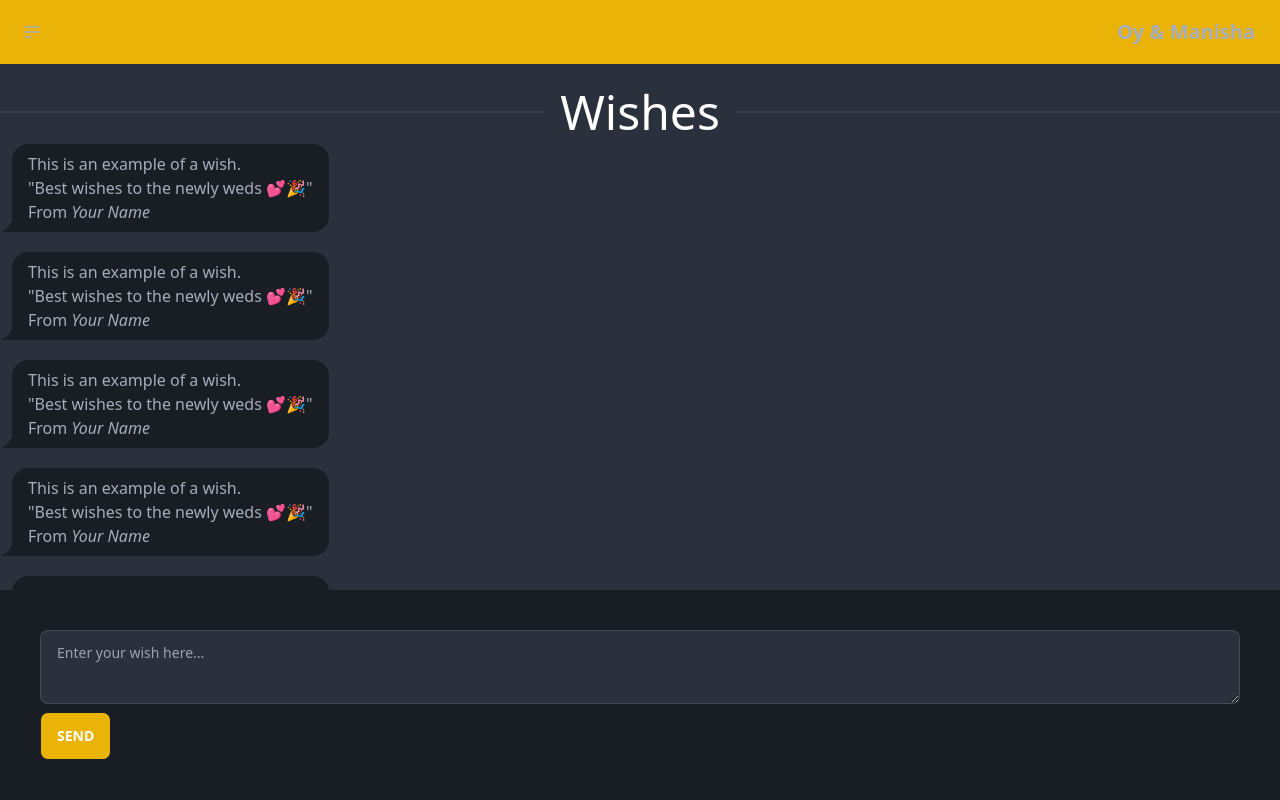
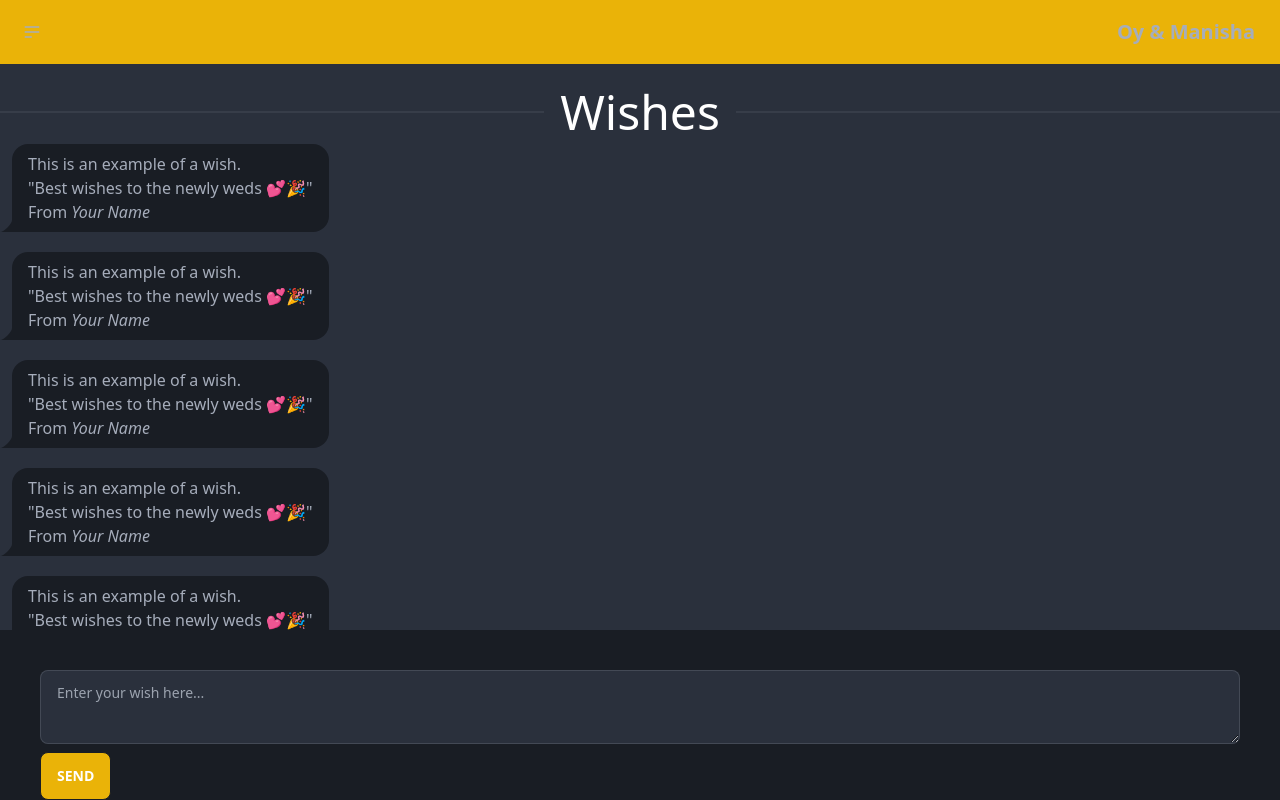
Before and after one commit to Shiv2205/wedding-app, a Next.js app: page /wishes in a window 1280 px wide. Shown: the top 800 px of the page. Built offline with nearby package versions, Linux system fonts and the light colour scheme.

Commit message:
Fixed footer overlapping wishes

```diff
--- a/src/components/WishForm.jsx
+++ b/src/components/WishForm.jsx
@@ -1,6 +1,6 @@
 const WishForm = () => {
     return (
-        <footer className="footer z-10 fixed left-0 bottom-0 p-10 bg-neutral text-neutral-content">
+        <footer className="footer z-10 -mb-10 fixed left-0 bottom-0 p-10 bg-neutral text-neutral-content">
             <form className="w-full">
             <textarea className="textarea textarea-bordered w-full" placeholder="Enter your wish here..."/>
             <button type="submit" className="btn bg-yellow-500 text-white ">SEND</button>
--- a/src/pages/wishes.js
+++ b/src/pages/wishes.js
@@ -1,7 +1,7 @@
 import Navbar from "@/components/Navbar";
 import WishForm from "@/components/WishForm";
 
-const test = [1, 2, 3, 4, 5, 6, 1, 1, 1, 1];
+const test = [1, 2, 3, 4, 5, 6, 1, 1, 1, 1, 1, 1, 1];
 
 const Wishes = () => {
   return (
@@ -9,7 +9,7 @@ const Wishes = () => {
     <div>
       <Navbar references={{}} />
       <div className="divider text-white mt-10 text-5xl">Wishes</div>
-      <div className="chat chat-start mt-5 pb-28">
+      <div className="chat chat-start mt-5 mb-40">
         {test.map((item, index) => {
          return <div key={index} className="chat-bubble mb-5">
             This is an example of a wish.
```
